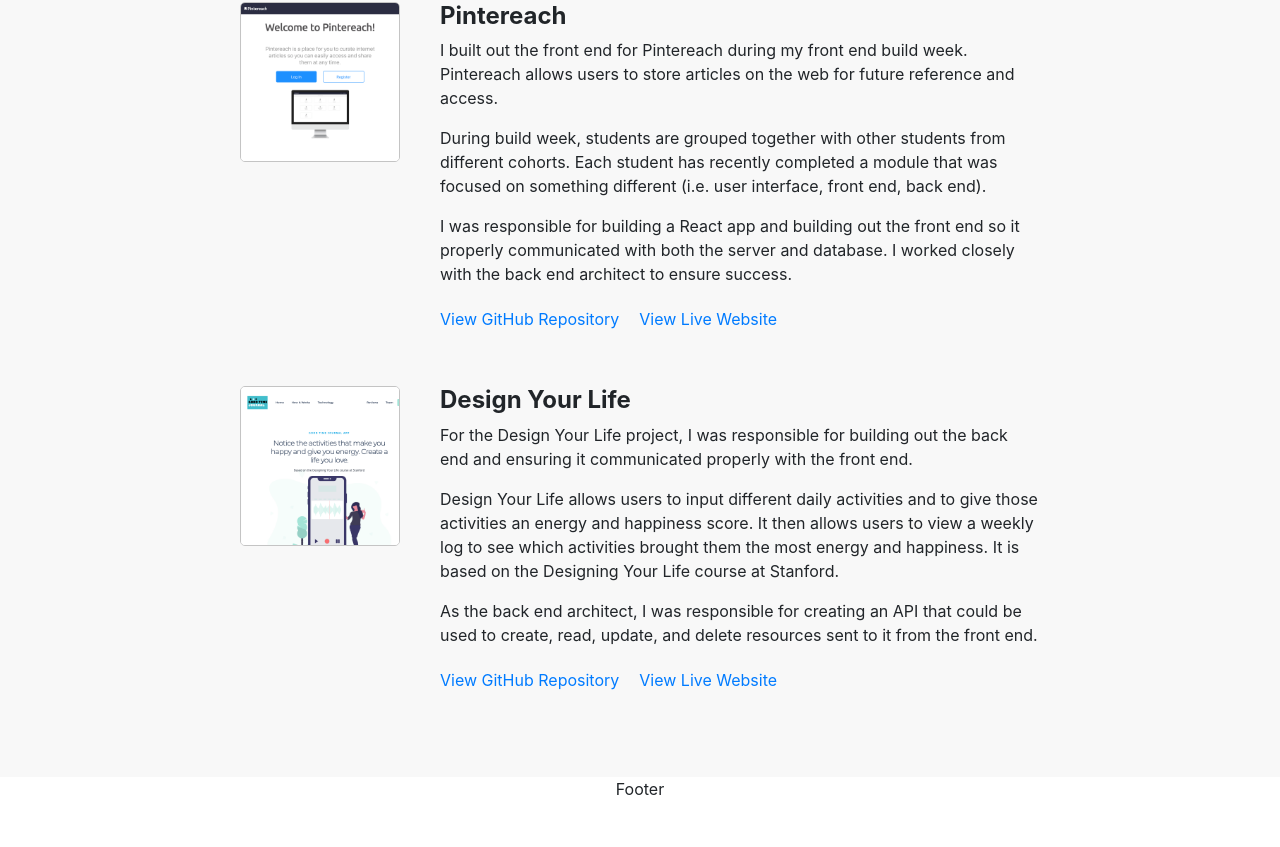
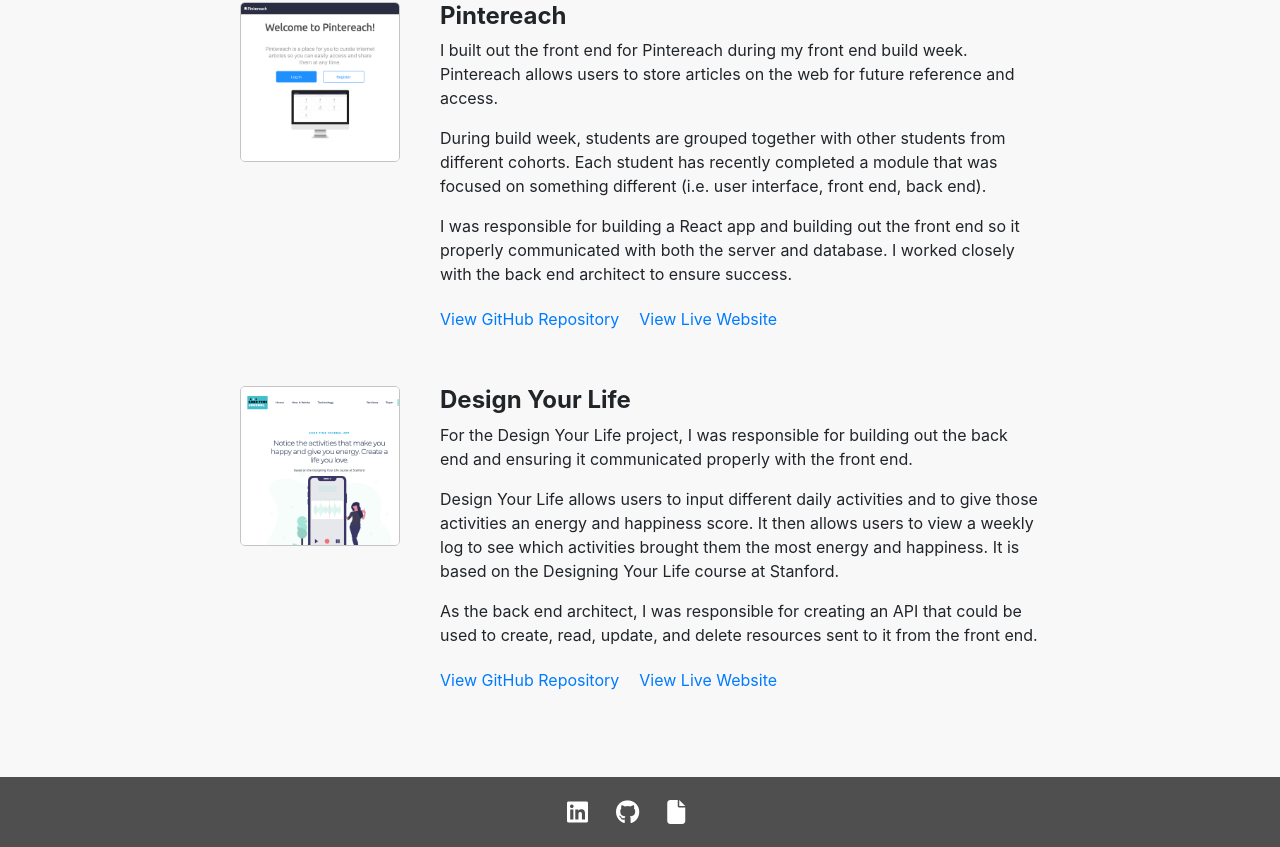
Before and after one commit to chrispetito/cp-portfolio, a React (Create React App) app: page / in a window 1280 px wide. Shown: the part 1220-2067 px from the top of the page. Before the commit the page ends 2021 px from the top, so only its background shows below. Built offline with nearby package versions, Linux system fonts and the light colour scheme.

Commit message:
add and style footer icons

```diff
--- a/src/components/Footer.js
+++ b/src/components/Footer.js
@@ -1,4 +1,5 @@
 import React from 'react'
+import '../styling/footer.css'
 
 class Footer extends React.Component{
     constructor() {
@@ -8,7 +9,9 @@
     render() {
         return(
             <div className='footer-div'>
-                Footer
+                <i id="nav-icon-footer" className="fab fa-linkedin"></i>
+                <i id="nav-icon-footer" className="fab fa-github"></i>
+                <i id="nav-icon-footer" className="fas fa-file"></i>
             </div>
         )
     }
--- /dev/null
+++ b/src/styling/footer.css
@@ -0,0 +1,17 @@
+.footer-div {
+    background: #4f4f4f;
+    width: 100%;
+    height: 70px;
+    display: flex;
+    align-items: center;
+    justify-content: center;
+}
+#nav-icon-footer {
+    color: white;
+    font-size: 24px;
+    margin-right: 28px;
+}
+#nav-icon-footer:hover{
+    cursor: pointer;
+    color: #c4c4c4;
+}
```
